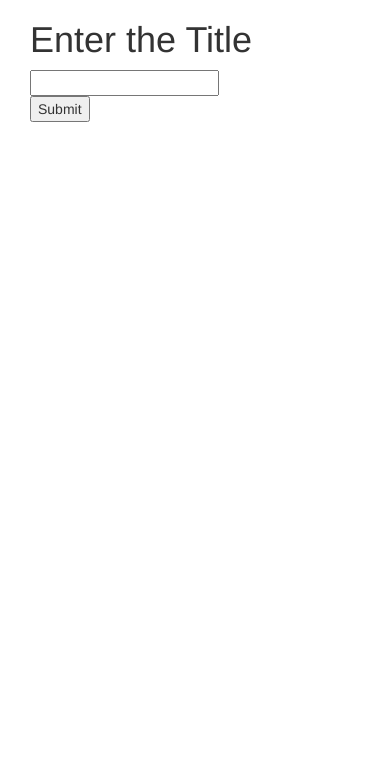
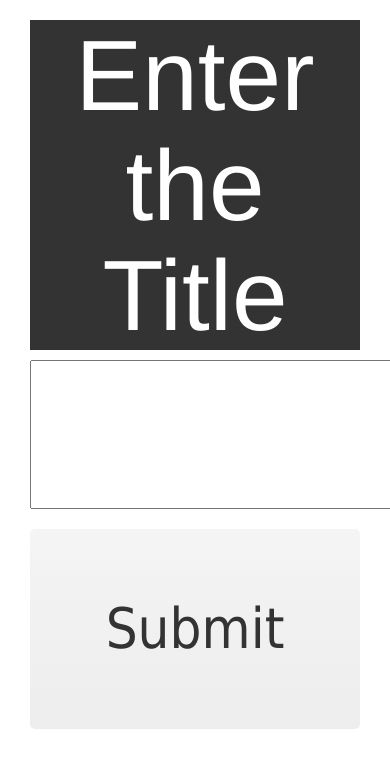
Before and after one commit to kiran94/IMDBSearch, a PHP site: page / in a window 390 px wide; the page is wider, and only the part inside the window is pictured. Shown: the top 768 px of that part. Run offline with PHP 8.4, Linux system fonts and the light colour scheme.

Commit message:
cleaned up UI for front end

```diff
--- a/PHP/index.php
+++ b/PHP/index.php
@@ -4,7 +4,7 @@
 	<title>Search Movie</title>
 	<link rel="stylesheet" type="text/css" href="style/bootstrap.min.css" />
 
-	<!-- <link rel="stylesheet" type="text/css" href="style/style.css"> -->
+	<link rel="stylesheet" type="text/css" href="style/style.css">
 </head>
 <body>
 
@@ -14,7 +14,7 @@
 			<h1 class="title">Enter the Title</h1>
 
 			<form method="POST" action="recieve_request.php">
-				<input type="text" name="title" class="input_val" /><br/>
+				<input type="text" name="title" class="input_val" /><br/><br/>
 				<input type="submit" class="input_but" />
 			</form>
 
--- a/PHP/request_process.php
+++ b/PHP/request_process.php
@@ -44,11 +44,12 @@
 				echo "<br/>";
 				echo "<br/>";
 
-				echo "<a href='http://www.imdb.com/title/" . $jsonObj['imdbID'] . "'>More Information</a>";
+				echo "<a href='http://www.imdb.com/title/" . $jsonObj['imdbID'] . "'>More Information</a><br/>";
+				echo "<a href='index.php'>Back</a>";
 			echo "</div>";
 
 
-			echo "<div class='col-sm-4 hidden-xs'>";
+			echo "<div class='col-sm-7 hidden-xs'>";
 				echo "<img src=" . $jsonObj["Poster"] .  " alt='poster'  />";
 			echo "</div>";
 		echo "</div>";
--- a/PHP/style/style.css
+++ b/PHP/style/style.css
@@ -1,5 +1,48 @@
+
+
 .plot
 {
 	font-size: 20px;
 	color: grey;
 }
+
+.title
+{
+	text-align: center;
+	background-color: #333;
+	/*border-radius: 15px; */
+	color: white;
+	font-size: 100px;
+}
+
+.input_val
+{
+	font-size: 100px;
+}
+
+
+
+input[type=submit] {
+    border-radius: 5px;
+    border: 0;
+    width: 100%;
+    height:200px;
+    font-family: Tahoma;
+    font-size: 4em;
+    background: #f4f4f4;
+    /* Old browsers */
+    background: -moz-linear-gradient(top, #f4f4f4 1%, #ededed 100%);
+    /* FF3.6+ */
+    background: -webkit-gradient(linear, left top, left bottom, color-stop(1%, #f4f4f4), color-stop(100%, #ededed));
+    /* Chrome,Safari4+ */
+    background: -webkit-linear-gradient(top, #f4f4f4 1%, #ededed 100%);
+    /* Chrome10+,Safari5.1+ */
+    background: -o-linear-gradient(top, #f4f4f4 1%, #ededed 100%);
+    /* Opera 11.10+ */
+    background: -ms-linear-gradient(top, #f4f4f4 1%, #ededed 100%);
+    /* IE10+ */
+    background: linear-gradient(to bottom, #f4f4f4 1%, #ededed 100%);
+    /* W3C */
+    filter: progid:DXImageTransform.Microsoft.gradient(startColorstr='#f4f4f4', endColorstr='#ededed', GradientType=0);
+    /* IE6-9 */
+}
```
Also changed, not shown: PHP/recieve_request.php (+7 -0 lines).
